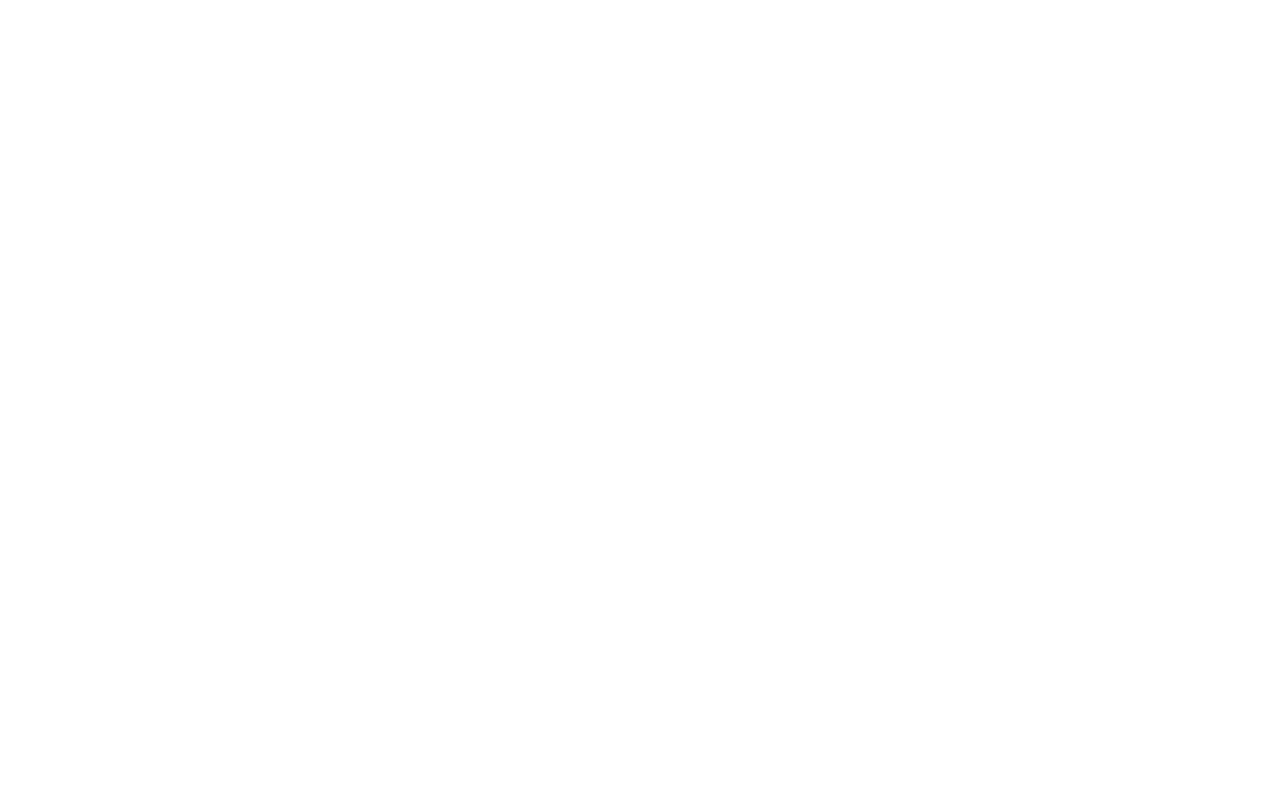
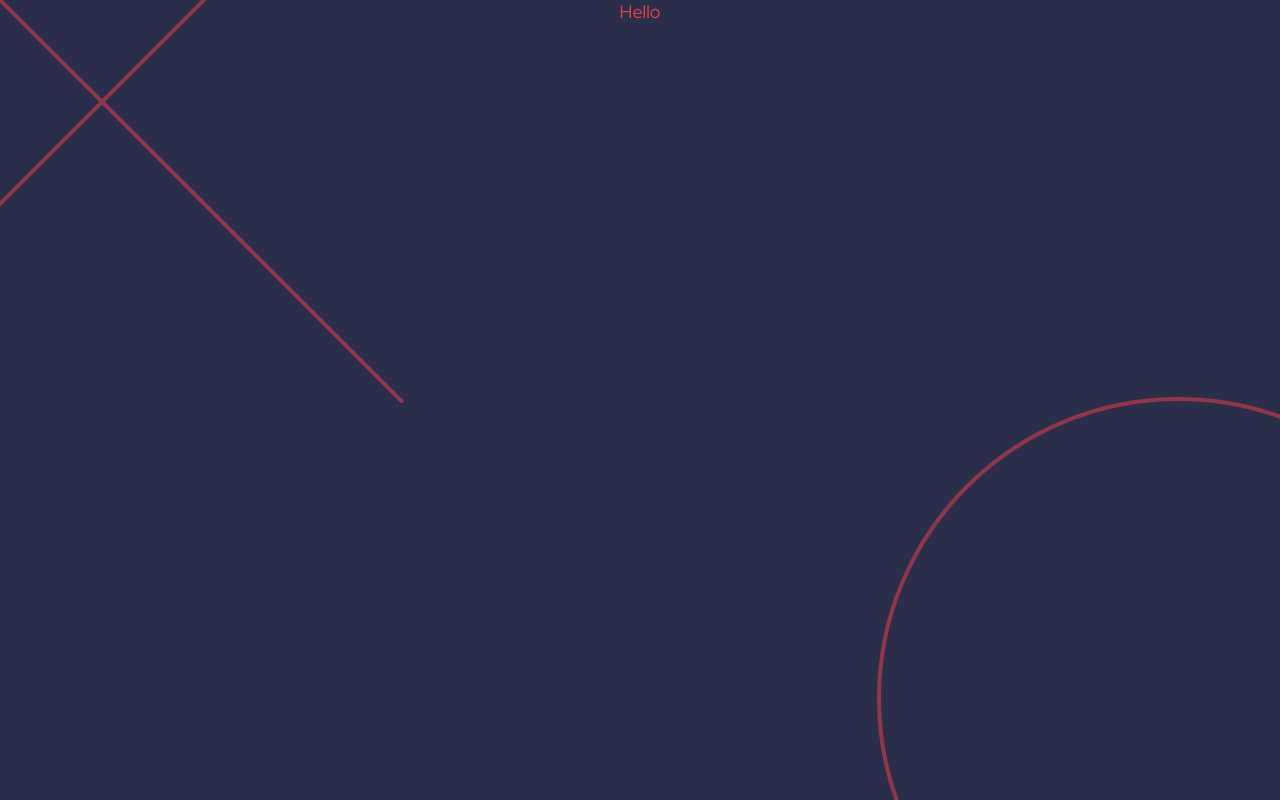
Before and after one commit to syedalimansoor/tic-tac-toe-react, a React (Vite) app: page / in a window 1280 px wide. Built offline with nearby package versions, Linux system fonts and the light colour scheme.

Commit message:
Create Start route and style background

```diff
--- a/src/routes/Start.tsx
+++ b/src/routes/Start.tsx
@@ -1,5 +1,29 @@
 import { Link } from "react-router-dom";
+import styled from "styled-components";
+
+import oDesktop from "$/assets/o-desktop-orange.svg";
+import xDesktop from "$/assets/x-desktop-orange.svg";
+import oMobile from "$/assets/o-mobile-orange.svg";
+import xMobile from "$/assets/x-mobile-orange.svg";
+
+const Container = styled.div`
+  height: 100%;
+  background-color: ${({ theme }) => theme.colors.blue[200]};
+  display: grid;
+  place-content: center;
+  grid-template-rows: 1fr auto 1fr;
+  background-image: url(${xMobile}), url(${oMobile});
+  background-repeat: no-repeat;
+  /* background-position: top calc(-100px + 10vw) left calc(-100px + 10vw),
+    top calc(-100px + 10vw) right calc(-100px + 10vw); */
+  background-position: top -50px left -50px, top -50px right -50px;
+
+  @media (min-width: ${({ theme }) => theme.breakpoints.medium}) {
+    background-image: url(${xDesktop}), url(${oDesktop});
+    background-position: top -200px left -200px, bottom -200px right -200px;
+  }
+`;
 
 export default function Start() {
-  return <div></div>;
+  return <Container>Hello</Container>;
 }
```
